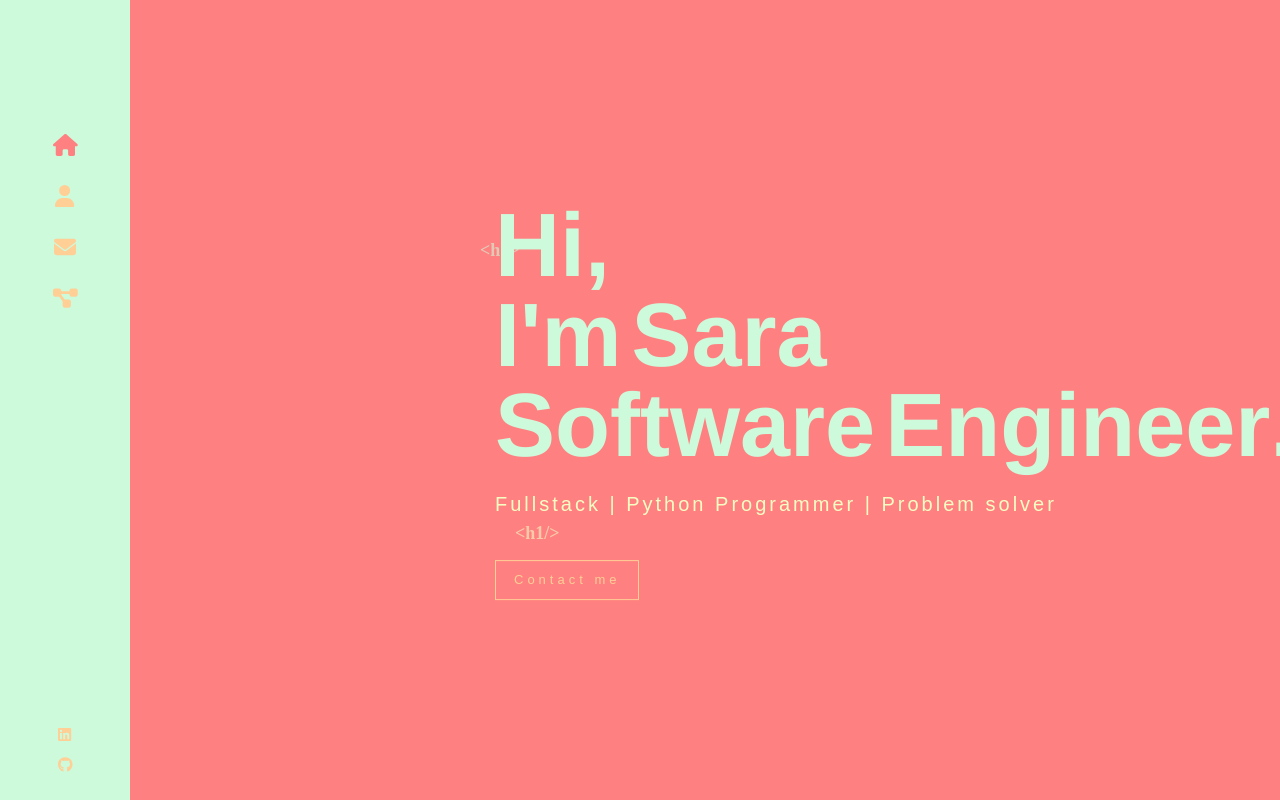
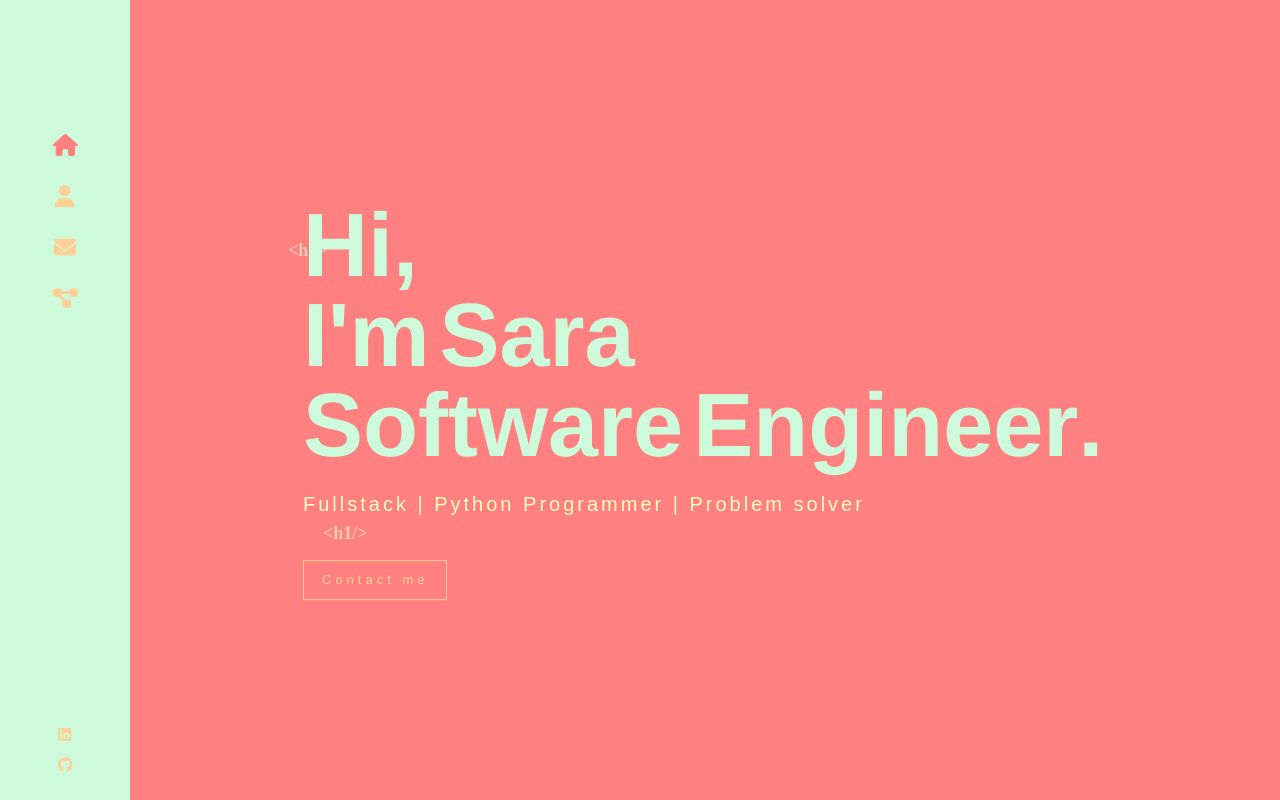
Before and after one commit to sarastevens123/Sara-app, a React (Create React App) app: page / in a window 1280 px wide. Built offline with nearby package versions, Linux system fonts and the light colour scheme.

Commit message:
changed left margins for h1 on homepage

```diff
--- a/src/components/Home/index.scss
+++ b/src/components/Home/index.scss
@@ -1,10 +1,10 @@
 .home-page {
     .text-zone {
       position: absolute;
-      left: 25%;
+      left: 10%;
       top: 50%;
       transform: translateY(-50%);
-      width: 100%;
+      width: 75%;
       max-height: 100%;
     }
 
```
